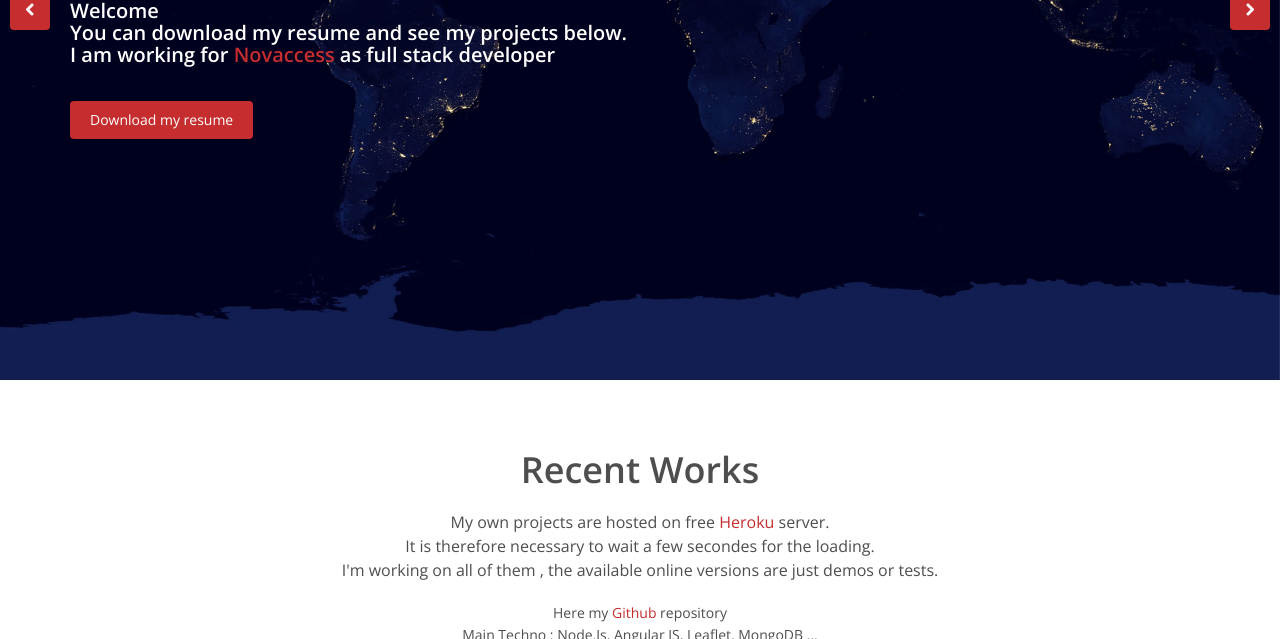
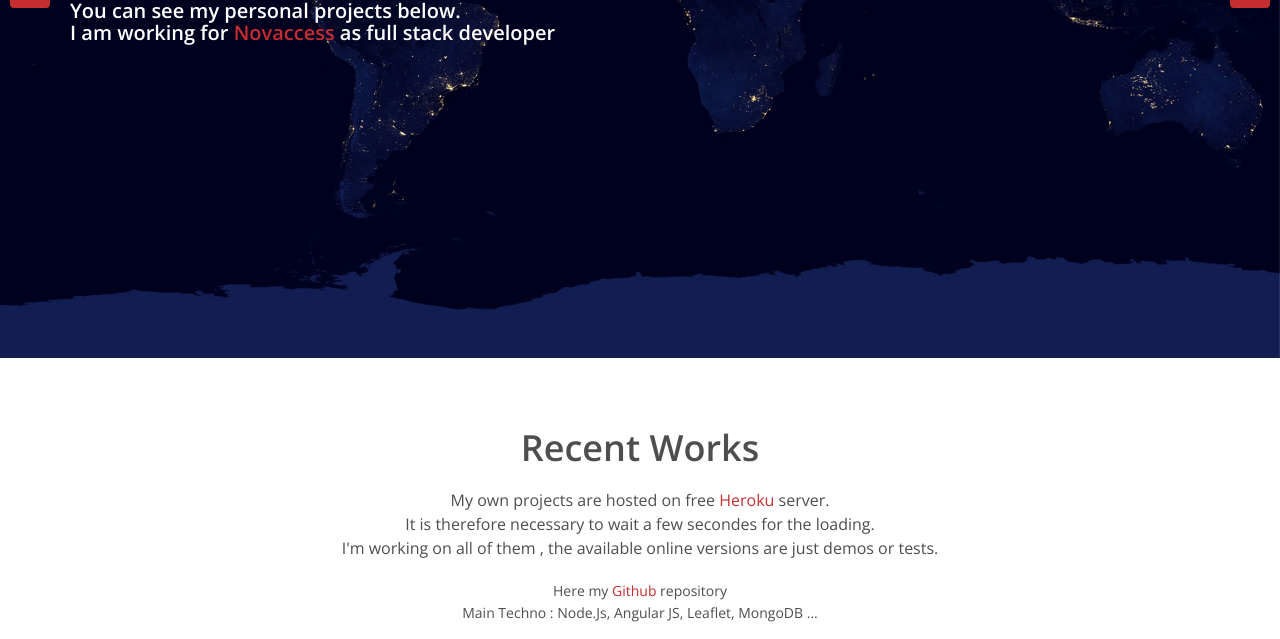
Before and after one commit to florentplomb/FlorentPlombSite, a website: page public/index.html in a window 1280 px wide. Shown: the part 461-1100 px from the top of the page. Drawn offline with nearby package versions, Linux system fonts and the light colour scheme.

Commit message:
Comment cv

```diff
--- a/public/index.html
+++ b/public/index.html
@@ -9,7 +9,7 @@
 
     <!-- core CSS -->
     <link href="css/bootstrap.min.css" rel="stylesheet">
-    <link href="css/font-awesome.min.css" rel="stylesheet">C:\Users\FlorentPlomb\Dropbox\Nova\ScreenShots\2018-03-05 19_38_58-Novaccess_Centos (3mars2018) [Running] - Oracle VM VirtualBox.png
+    <link href="css/font-awesome.min.css" rel="stylesheet">
     <link href="css/animate.min.css" rel="stylesheet">
     <link href="css/prettyPhoto.css" rel="stylesheet">
     <link href="css/main.css" rel="stylesheet">
@@ -109,9 +109,9 @@
                             <div class="carousel-content">
                                 <h1 class="animation animated-item-1">Florent Plomb </h1>
                                 <h2 class="animation animated-item-2">Welcome
-                                    <br>You can download my resume and see my projects below.
+                                        <br>You can see my personal projects below.
                                     <br>I am working for <a target="_blank" href="http://www.novaccess.ch">Novaccess</a> as full stack developer</h2>
-                                    <a class="btn-slide animation animated-item-3" href="https://www.dropbox.com/s/cdv6q1qxzfz7ifc/FlorentPlombCVWeb.pdf">Download my resume </a>
+                                    <!--   <a class="btn-slide animation animated-item-3" href="https://www.dropbox.com/s/cdv6q1qxzfz7ifc/FlorentPlombCVWeb.pdf">Download my resume </a>-->
                                 </div>
                             </div>
 
```
